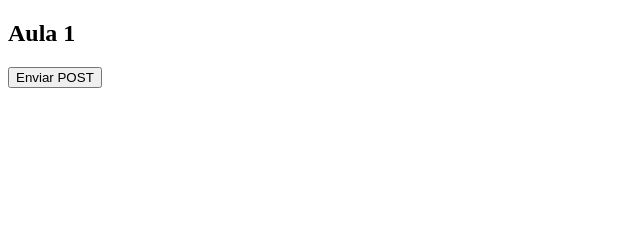
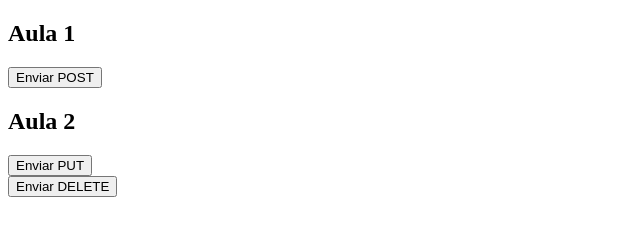
Before and after one commit to juliogazoli/udemy-htmx-basico-ao-avancado, a plain HTML site: page 2_conceitos/index.html in a window 1280 px wide. Shown: the whole page, without its empty margins (0-640 px from the left). Drawn offline with Linux system fonts and the light colour scheme.

Commit message:
put e delete com htmx

```diff
--- a/2_conceitos/index.html
+++ b/2_conceitos/index.html
@@ -14,6 +14,13 @@
     <h2>Aula 1</h2>
     <button hx-post="http://localhost:3000/post" hx-target="#result">Enviar POST</button>
     <div id="result"></div>
+
+    <h2>Aula 2</h2>
+    <button hx-put="http://localhost:3000/put" hx-target="#result-put">Enviar PUT</button>
+    <div id="result-put"></div>
+
+    <button hx-delete="http://localhost:3000/delete" hx-target="#result-delete">Enviar DELETE</button>
+    <div id="result-delete"></div>
 </body>
 
 </html>
```
